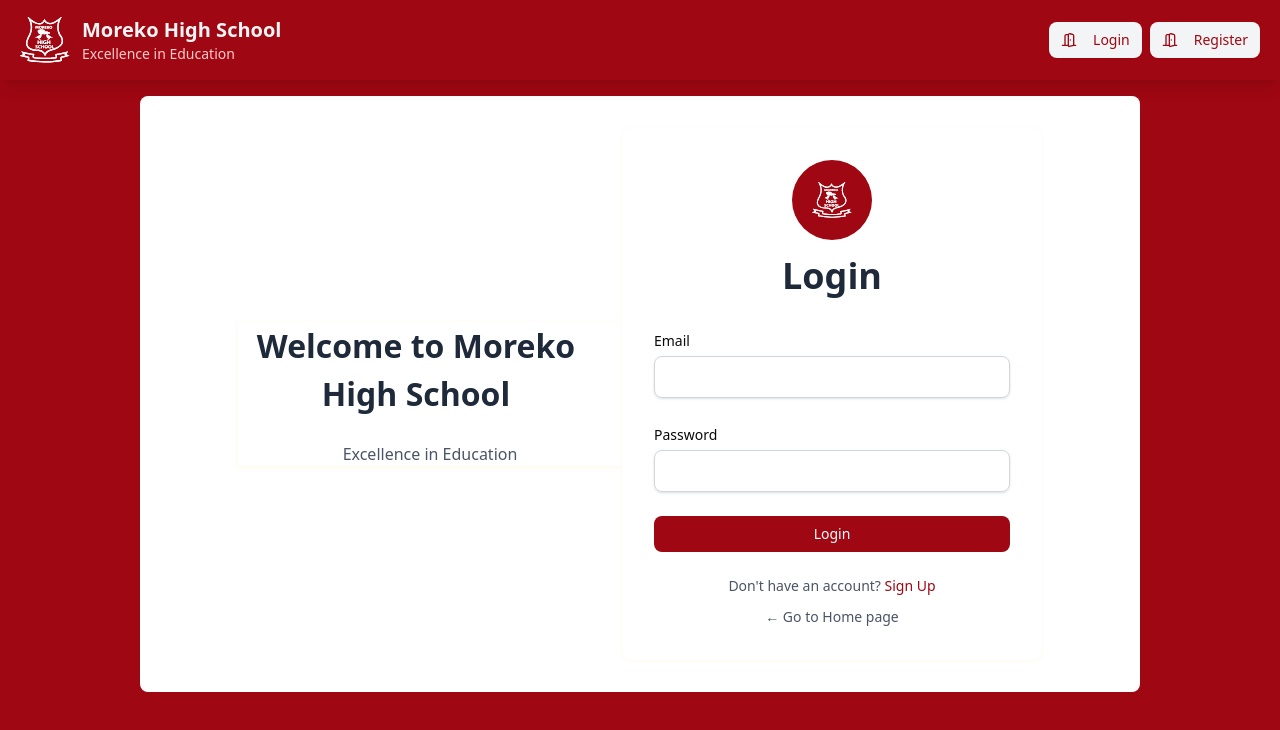
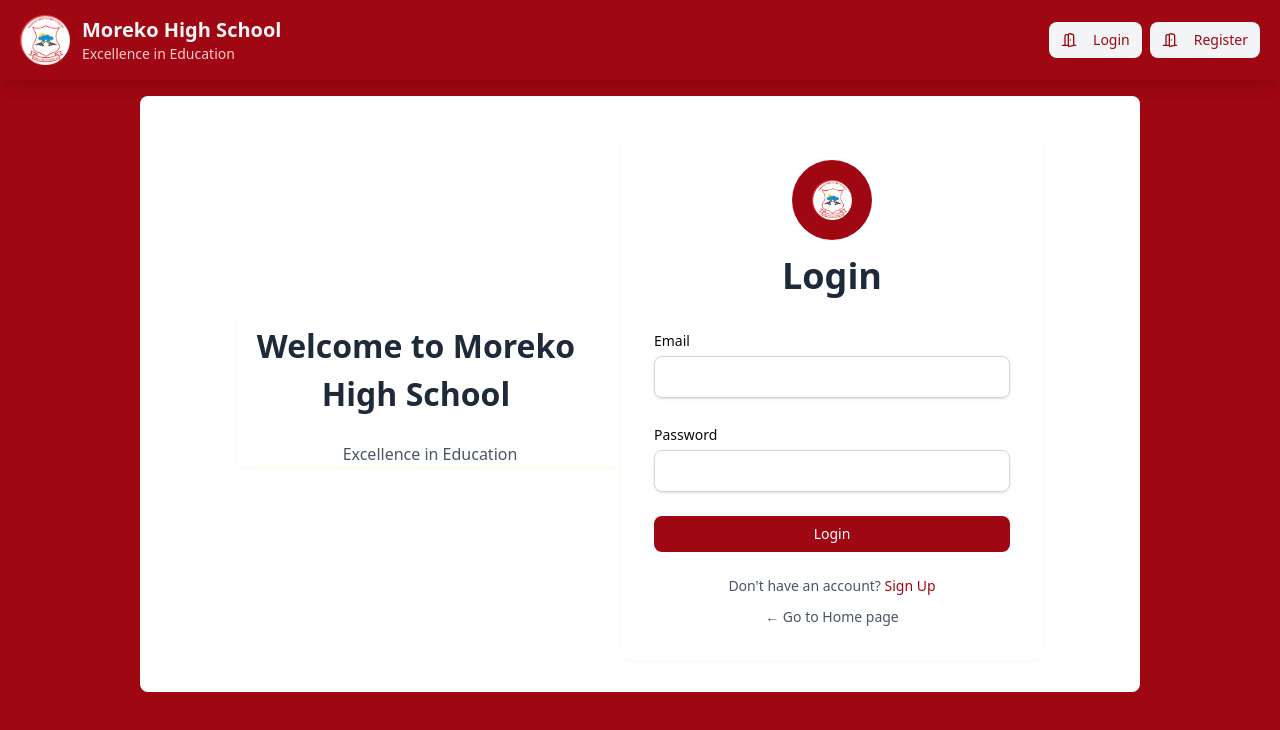
Before and after one commit to Osmond-Matsela/Admin-Moreko, a Next.js app: page /login in a window 1280 px wide. Shown: the top 730 px of the page. Built offline with nearby package versions, Linux system fonts and the light colour scheme; no server answers; the database is empty.

Commit message:
logo update

```diff
--- a/src/components/Dashboard/DashboardNav.tsx
+++ b/src/components/Dashboard/DashboardNav.tsx
@@ -28,7 +28,7 @@ const DashNavBar = () => {
     >
       <div className="flex justify-between items-center min-h-20">
         <div className="flex items-center space-x-3">
-          <Image src={"/images/LOGO.svg"} width={50} height={50} alt="LOGO" />
+          <Image src={"/images/logo.png"} width={50} height={50} alt="LOGO" />
           <div className={`${styles.title}`}>
             <h1 className="text-xl font-bold">Moreko High School</h1>
             <p className="text-red-200 text-sm">Excellence in Education</p>
--- a/src/components/HomePage/Footer.tsx
+++ b/src/components/HomePage/Footer.tsx
@@ -18,9 +18,9 @@ const Footer = () => {
           <div>
             <div className="flex items-center space-x-3 mb-4">
               <Image
-                src={"/images/LOGO.svg"}
-                width={50}
-                height={50}
+                src={"/images/logo.png"}
+                width={100}
+                height={100}
                 alt="LOGO"
               />
               <div>
--- a/src/components/HomePage/Login.tsx
+++ b/src/components/HomePage/Login.tsx
@@ -64,7 +64,7 @@ const Login = () => {
       <Card className={`p-8 ${styles.form}`}>
         <div className="text-center mb-8">
           <div className="mx-auto w-20 h-20 bg-red-800 rounded-full flex items-center justify-center mb-4">
-           <Image src={"/images/LOGO.svg"} width={40} height={40} alt='LOGO'/>
+           <Image src={"/images/logo.png"} width={40} height={40} alt='LOGO'/>
           </div>
           <h1 className="text-4xl font-bold text-gray-800">
             Login
--- a/src/components/HomePage/NavBar.tsx
+++ b/src/components/HomePage/NavBar.tsx
@@ -16,7 +16,7 @@ const NavBar = () => {
 
           <div className="flex justify-between items-center min-h-20">
             <div className="flex items-center space-x-3">
-              <Image src={"/images/LOGO.svg"} width={50} height={50} alt='LOGO'/>
+              <Image src={"/images/logo.png"} width={50} height={50} alt='LOGO'/>
               <div className={`${styles.title}`}>
                 <h1 className="text-xl font-bold">Moreko High School</h1>
                 <p className="text-red-200 text-sm">Excellence in Education</p>
--- a/src/components/HomePage/SignUp.tsx
+++ b/src/components/HomePage/SignUp.tsx
@@ -94,9 +94,9 @@ const Login = () => {
             <div className="text-center mb-8">
               <div className="mx-auto w-20 h-20 bg-red-800 rounded-full flex items-center justify-center mb-4">
                 <Image
-                  src={"/images/LOGO.svg"}
-                  width={40}
-                  height={40}
+                  src={"/images/logo.png"}
+                  width={100}
+                  height={100}
                   alt="LOGO"
                 />
               </div>
```
Also changed, not shown: public/images/logo.png.
